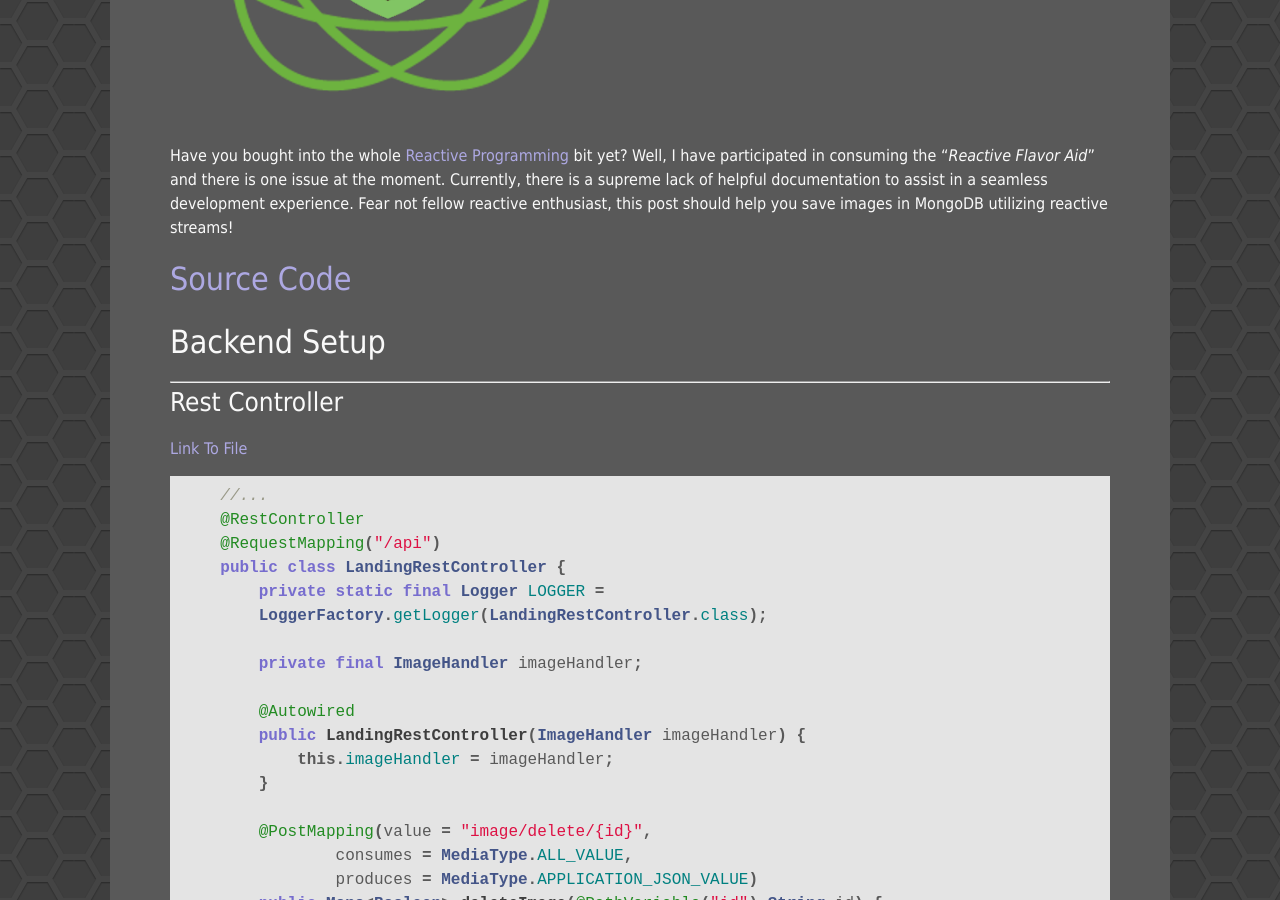
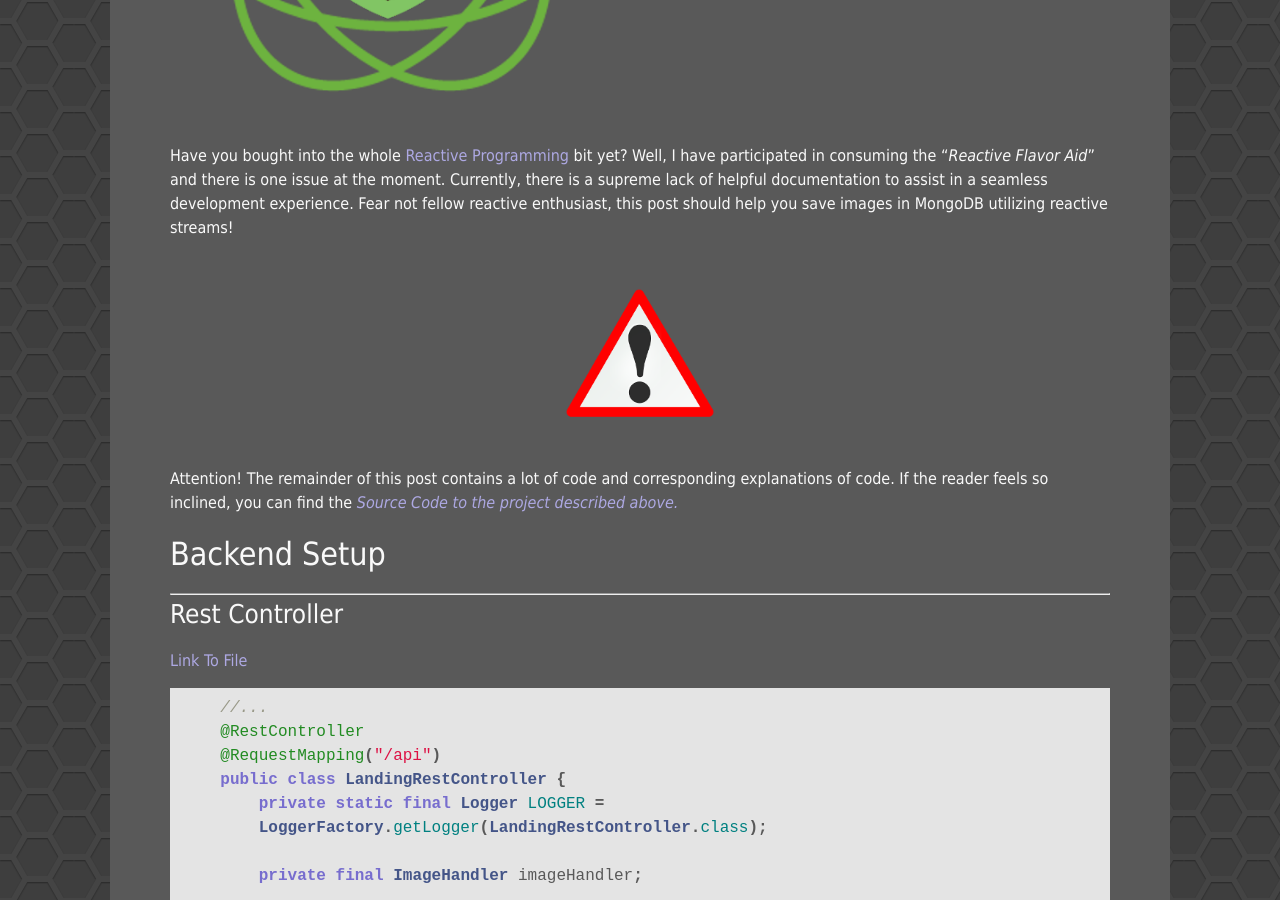
Before and after one commit to Unthrottled/blog, a Jekyll site: the page built from _posts/2017-12-14-Reactive-Mongo-Image-Persistence.md, in a window 1280 px wide and 900 px high, scrolled down 573 px. Built offline with Jekyll 4.4.1, drawn with Linux system fonts in a browser that asks for light colours.

Commit message:
Danger Will Robinson

```diff
--- a/_posts/2017-12-14-Reactive-Mongo-Image-Persistence.md
+++ b/_posts/2017-12-14-Reactive-Mongo-Image-Persistence.md
@@ -9,8 +9,11 @@ Well, I have participated in consuming the "_Reactive Flavor Aid_" and there is
 Currently, there is a supreme lack of helpful documentation to assist in a seamless development experience.
 Fear not fellow reactive enthusiast, this post should help you save images in MongoDB utilizing reactive streams!
 
-## [Source Code](https://github.com/cyclic-reference/mongo-images)
 
+![Warning]({{site.imageDir}}mongo_images/trigger warnings.png)
+
+Attention! The remainder of this post contains a lot of code and corresponding explanations of code.
+If the reader feels so inclined, you can find the  *[Source Code to the project described above.](https://github.com/cyclic-reference/mongo-images)*
 
 ## Backend Setup
 
```
Also changed, not shown: assets/images/mongo_images/trigger warnings.png (added).
